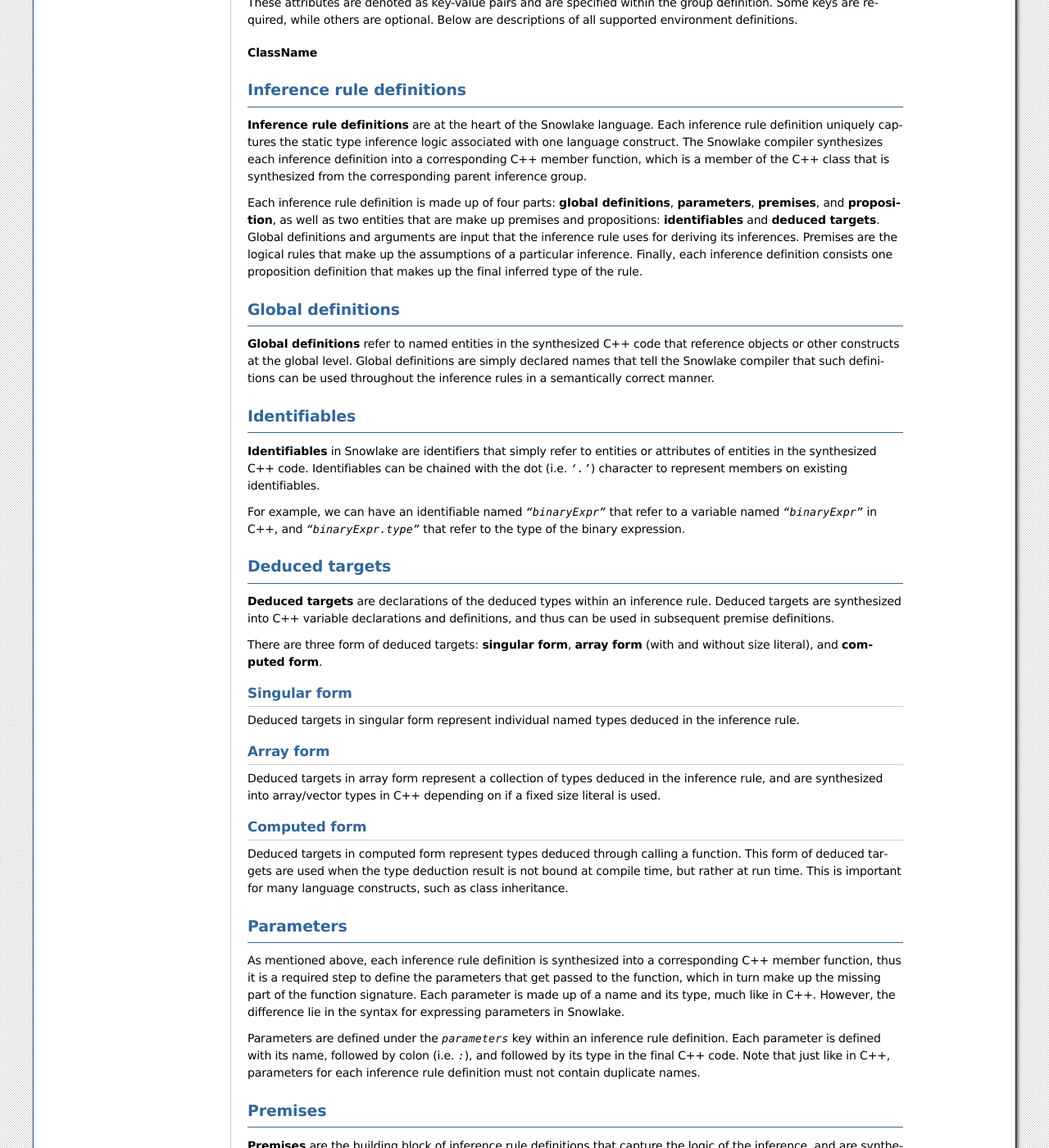
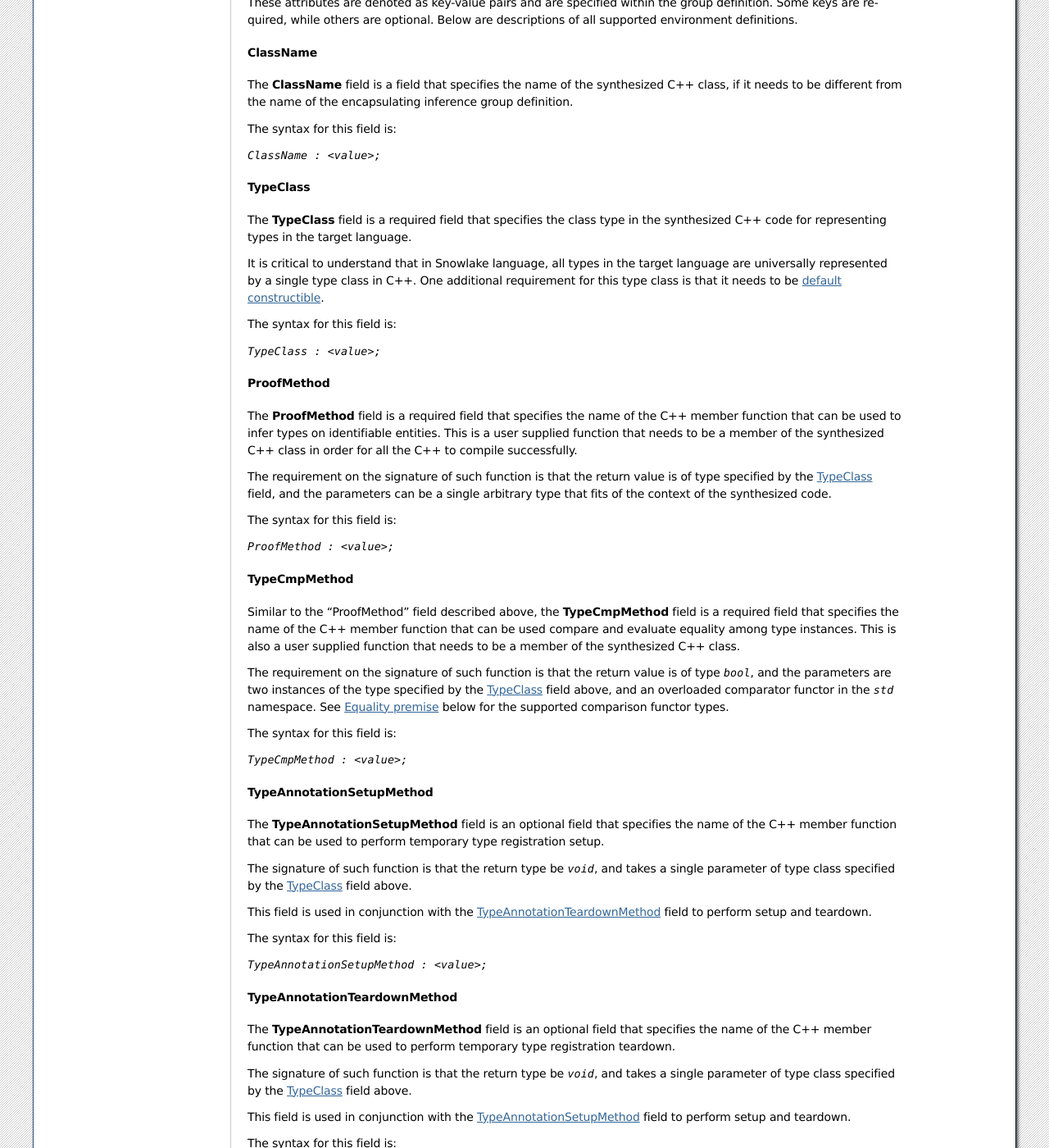
Before and after one commit to libcxx/Snowlake, a Sphinx documentation site: the page built from docs/source/tutorial.rst, in a window 1280 px wide and 1400 px high, scrolled down 853 px. Shown: the whole window at 82% size. Built offline with Sphinx 7.4.7, drawn with Linux system fonts in a browser that asks for light colours; some of the changed text lies outside the part shown.

Commit message:
Add details to the environment definitions [ci skip]

```diff
--- a/docs/source/tutorial.rst
+++ b/docs/source/tutorial.rst
@@ -73,6 +73,142 @@ Below are descriptions of all supported environment definitions.
 
 ClassName
 ^^^^^^^^^
+
+The **ClassName** field is a field that specifies the name of
+the synthesized C++ class, if it needs to be different from the name
+of the encapsulating inference group definition.
+
+The syntax for this field is:
+
+`ClassName : <value>;`
+
+
+TypeClass
+^^^^^^^^^
+
+The **TypeClass** field is a required field that specifies the  class type
+in the synthesized C++ code for representing types in the target language.
+
+It is critical to understand that in Snowlake language, all types in the
+target language are universally represented by a single type class in C++.
+One additional requirement for this type class is that it needs to be
+`default constructible <http://www.cplusplus.com/reference/type_traits/is_default_constructible/>`_.
+
+The syntax for this field is:
+
+`TypeClass : <value>;`
+
+
+ProofMethod
+^^^^^^^^^^^
+
+The **ProofMethod** field is a required field that specifies the name of the
+C++ member function that can be used to infer types on identifiable entities.
+This is a user supplied function that needs to be a member of the synthesized
+C++ class in order for all the C++ to compile successfully.
+
+The requirement on the signature of such function is that the return value
+is of type specified by the `TypeClass <#typeclass>`_ field, and the parameters
+can be a single arbitrary type that fits of the context of the synthesized code.
+
+The syntax for this field is:
+
+`ProofMethod : <value>;`
+
+
+TypeCmpMethod
+^^^^^^^^^^^^^
+
+Similar to the "ProofMethod" field described above, the **TypeCmpMethod**
+field is a required field that specifies the name of the C++ member function
+that can be used compare and evaluate equality among type instances.
+This is also a user supplied function that needs to be a member of the
+synthesized C++ class.
+
+The requirement on the signature of such function is that the return value
+is of type `bool`, and the parameters are two instances of the type specified
+by the `TypeClass <#typeclass>`_ field above, and an overloaded comparator
+functor in the `std` namespace. See `Equality premise <#equality-premise>`_
+below for the supported comparison functor types.
+
+The syntax for this field is:
+
+`TypeCmpMethod : <value>;`
+
+
+TypeAnnotationSetupMethod
+^^^^^^^^^^^^^^^^^^^^^^^^^
+
+The **TypeAnnotationSetupMethod** field is an optional field that specifies
+the name of the C++ member function that can be used to perform temporary
+type registration setup.
+
+The signature of such function is that the return type be `void`, and takes
+a single parameter of type class specified by the `TypeClass <#typeclass>`_
+field above.
+
+This field is used in conjunction with the
+`TypeAnnotationTeardownMethod <#typeannotationteardownmethod>`_ field to
+perform setup and teardown.
+
+The syntax for this field is:
+
+`TypeAnnotationSetupMethod : <value>;`
+
+
+TypeAnnotationTeardownMethod
+^^^^^^^^^^^^^^^^^^^^^^^^^^^^
+
+The **TypeAnnotationTeardownMethod** field is an optional field that specifies
+the name of the C++ member function that can be used to perform temporary
+type registration teardown.
+
+The signature of such function is that the return type be `void`, and takes
+a single parameter of type class specified by the `TypeClass <#typeclass>`_
+field above.
+
+This field is used in conjunction with the
+`TypeAnnotationSetupMethod <#typeannotationsetupmethod>`_ field to
+perform setup and teardown.
+
+The syntax for this field is:
+
+`TypeAnnotationTeardownMethod : <value>;`
+
+------
+
+With the environment definition fields described, let us specify the required
+field for our inference group definition.
+
+Since we want to have the synthesized C++ class be named
+`SampleProjectTypeChecker`, and have the code live under
+`SampleProjectTypeChecker.h` and `SampleProjectTypeChecker.cpp`,
+let us define the following::
+
+  ClassName : SampleProjectTypeChecker;
+
+We also know that we are going to be using a C++ type class called `TypeCls`
+for working with all type instances through our type inference logic,
+so we can define the following::
+
+  TypeClass : TypeCls;
+
+Let's further assume that we are going to supply our own implementation
+of the type proof and type comparison member functions, and they are
+named `proveType` and `cmpType` respectively, we can then specify the
+following two key-value pairs::
+
+  ProofMethod   : proveType;
+  TypeCmpMethod : cmpType;
+
+With that, our inference group definition now will look like the following::
+
+  group SampleProject {
+    ClassName     : SampleProjectTypeChecker;
+    TypeClass     : TypeCls;
+    ProofMethod   : proveType;
+    TypeCmpMethod : cmpType;
+  }
 
 
 Inference rule definitions
```
